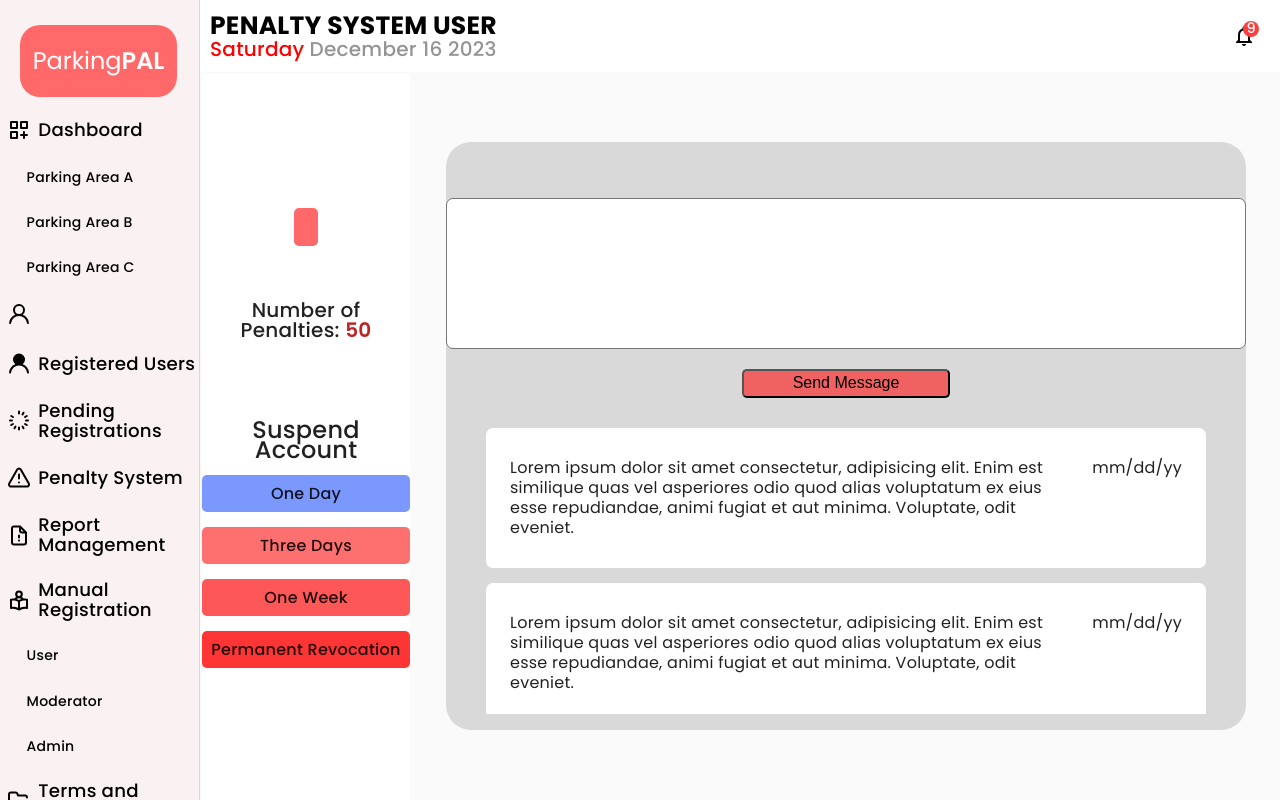
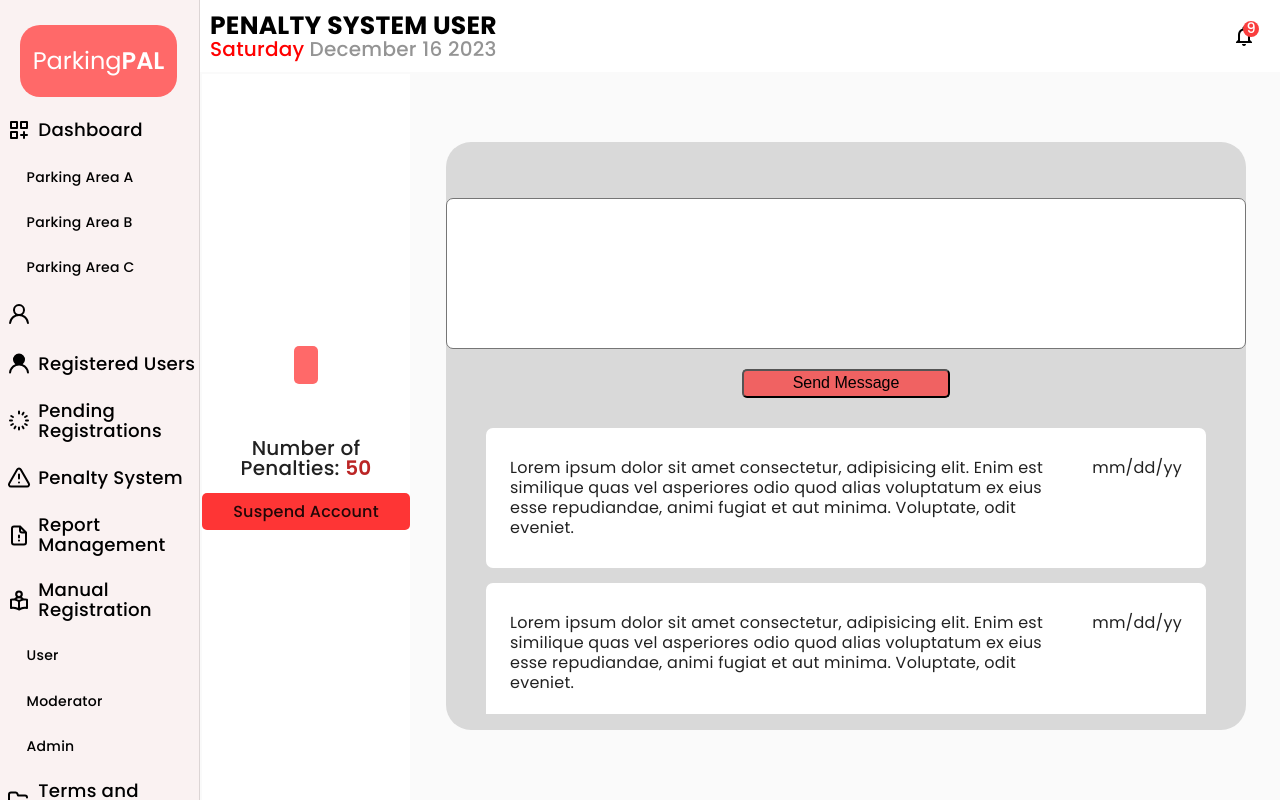
Before and after one commit to LM-Inocentes/ParkPal, an Angular app in the folder ParkPal/: page /app-penalty-page-user/info/1 in a window 1280 px wide. Built offline with nearby package versions, Linux system fonts and the light colour scheme; no server answers.

Commit message:
new added

```diff
--- a/ParkPal/src/app/penalty-page-user/penalty-page-user.component.html
+++ b/ParkPal/src/app/penalty-page-user/penalty-page-user.component.html
@@ -12,33 +12,7 @@
       Number of Penalties:
       <span class="penalties-ctr">50</span>
     </div>
-    <div class="suspend-acc">Suspend Account</div>
-    <!-- buttons -->
-    <div id="susp-oneDay" (click)="oneDayConfirm()" class="suspend-acc-button1">
-      One Day
-    </div>
-    <div
-      id="susp-twoDays"
-      (click)="threeDayConfirm()"
-      class="suspend-acc-button2"
-    >
-      Three Days
-    </div>
-    <div
-      id="susp-threeDays"
-      (click)="oneWeekConfirm()"
-      class="suspend-acc-button3"
-    >
-      One Week
-    </div>
-    <div
-      id="perm-revoc"
-      (click)="permRevocConfirm()"
-      class="suspend-acc-button4"
-    >
-      Permanent Revocation
-    </div>
-    <!-- end of buttons -->
+    <div class="suspend-acc-button4" (click)="suspendAccConfirm()" >Suspend Account</div>
   </aside>
   <!-- end of right content -->
 
--- a/ParkPal/src/app/penalty-page-user/penalty-page-user.component.ts
+++ b/ParkPal/src/app/penalty-page-user/penalty-page-user.component.ts
@@ -53,10 +53,10 @@ export class PenaltyPageUserComponent implements OnInit {
     return ''; // Return an empty string if user or Fullname is not provided
   }
 
-  oneDayConfirm(){
+  suspendAccConfirm(){
     const dialogRef = this.dialog.open(ConfirmDeleteComponent, {
       width: '250px',
-      data: { title: 'Confirmation', message: 'Are you sure you want to suspend this account for 1 day?' },
+      data: { title: 'Confirmation', message: 'Are you sure you want to suspend this account?' },
     });
 
     // dialogRef.afterClosed().subscribe((result) => {
@@ -66,46 +66,6 @@ export class PenaltyPageUserComponent implements OnInit {
     //   }
     // });
   }
-  threeDayConfirm(){
-    const dialogRef = this.dialog.open(ConfirmDeleteComponent, {
-      width: '250px',
-      data: { title: 'Confirmation', message: 'Are you sure you want to suspend this account for 3 days?' },
-    });
-
-    // dialogRef.afterClosed().subscribe((result) => {
-    //   if (result) {
-    //     // User clicked "Yes", proceed with the delete operation
-    //     // this.approveUser(user);
-    //   }
-    // });
-  }
-  oneWeekConfirm(){
-    const dialogRef = this.dialog.open(ConfirmDeleteComponent, {
-      width: '250px',
-      data: { title: 'Confirmation', message: 'Are you sure you want to suspend this account for One week?' },
-    });
-
-    // dialogRef.afterClosed().subscribe((result) => {
-    //   if (result) {
-    //     // User clicked "Yes", proceed with the delete operation
-    //     // this.approveUser(user);
-    //   }
-    // });
-  }
-  permRevocConfirm(){
-    const dialogRef = this.dialog.open(ConfirmDeleteComponent, {
-      width: '250px',
-      data: { title: 'Confirmation', message: 'Are you sure you want to PERMANENTLY REVOKE THIS user account?' },
-    });
-
-    // dialogRef.afterClosed().subscribe((result) => {
-    //   if (result) {
-    //     // User clicked "Yes", proceed with the delete operation
-    //     // this.approveUser(user);
-    //   }
-    // });
-  }
-
   sendMessageConfirm(){
     const dialogRef = this.dialog.open(ConfirmDeleteComponent, {
       width: '250px',
```
